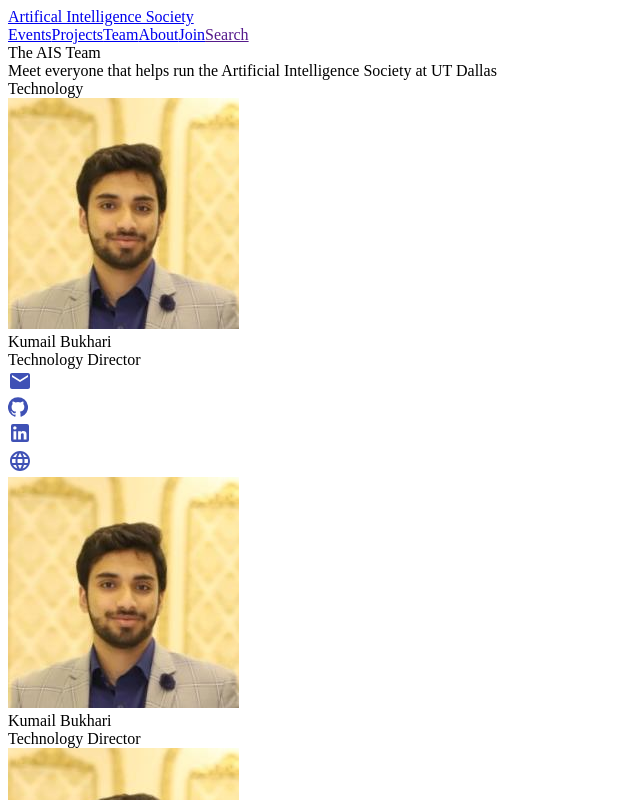
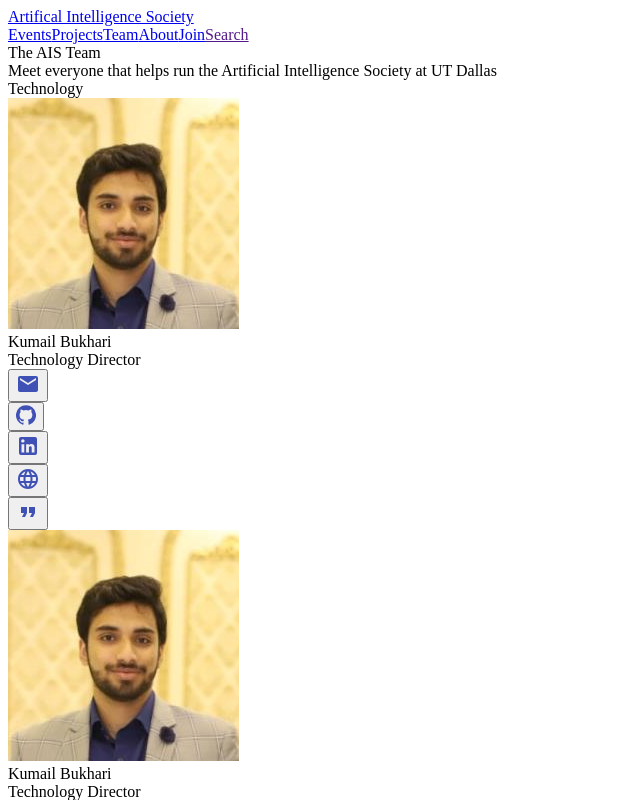
Before and after one commit to aisutd/org-site, a Next.js app: page /team in a window 1280 px wide. Shown: the top 800 px of the page, without its empty margins (0-640 px from the left). Built offline with nearby package versions, Linux system fonts and the light colour scheme.

Commit message:
Team Page Done Pending Officer Data

```diff
--- a/components/team/OfficerItem.tsx
+++ b/components/team/OfficerItem.tsx
@@ -1,5 +1,6 @@
+import { useState } from 'react';
 import { Officer } from '../../lib/types';
-import { Email, GitHub, LinkedIn, Language } from '@material-ui/icons';
+import { Email, GitHub, LinkedIn, Language, FormatQuote } from '@material-ui/icons';
 import Link from 'next/link';
 
 interface OfficerItemProps {
@@ -9,11 +10,15 @@ interface OfficerItemProps {
 function emailLink(officer: Officer) {
   if (officer.email) {
     return (
+      <div className="px-2">
         <Link href={'mailto: ' + officer.email}>
+          <button className="transition duration-200 ease-in-out transform hover:-translate-y-1 hover:scale-110">
             <a>
               <Email color="primary" />
             </a>
+          </button>
         </Link>
+      </div>
     );
   }
 }
@@ -21,11 +26,15 @@ function emailLink(officer: Officer) {
 function githubLink(officer: Officer) {
   if (officer.github) {
     return (
+      <div className="px-2">
         <Link href={'https://github.com/' + officer.github}>
+          <button className="transition duration-200 ease-in-out transform hover:-translate-y-1 hover:scale-110">
             <a target="_blank">
               <GitHub color="primary" fontSize="small" />
             </a>
+          </button>
         </Link>
+      </div>
     );
   }
 }
@@ -33,11 +42,15 @@ function githubLink(officer: Officer) {
 function linkedInLink(officer: Officer) {
   if (officer.linkedInUrl) {
     return (
+      <div className="px-2">
         <Link href={officer.linkedInUrl}>
+          <button className="transition duration-200 ease-in-out transform hover:-translate-y-1 hover:scale-110">
             <a target="_blank">
               <LinkedIn color="primary" />
             </a>
+          </button>
         </Link>
+      </div>
     );
   }
 }
@@ -45,11 +58,54 @@ function linkedInLink(officer: Officer) {
 function personalLink(officer: Officer) {
   if (officer.personalWeb) {
     return (
+      <div className="px-2">
         <Link href={officer.personalWeb}>
+          <button className="transition duration-200 ease-in-out transform hover:-translate-y-1 hover:scale-110">
             <a target="_blank">
               <Language color="primary" />
             </a>
+          </button>
         </Link>
+      </div>
+    );
+  }
+}
+
+function personalQuote(officer: Officer) {
+  if (officer.quote) {
+    const [isHovering, setIsHovering] = useState(false);
+    const handleMouseOver = () => {
+      setIsHovering(true);
+    };
+    const handleMouseOut = () => {
+      setIsHovering(false);
+    };
+    const QuoteIcon = ({ handleMouseOver, handleMouseOut }) => {
+      return (
+        <div className="px-2">
+          <button
+            onMouseEnter={handleMouseOver}
+            onMouseLeave={handleMouseOut}
+            className="transition duration-200 ease-in-out transform hover:-translate-y-1 hover:scale-110"
+          >
+            <FormatQuote color="primary" />
+          </button>
+        </div>
+      );
+    };
+    const HoverCard = () => {
+      return (
+        <div className="absolute">
+          <div className="bg-ais-white shadow-xl p-4 rounded-xl">{officer.quote}</div>
+        </div>
+      );
+    };
+    return (
+      <div>
+        {/* Hover over this div to hide/show <HoverText /> */}
+        <QuoteIcon handleMouseOver={handleMouseOver} handleMouseOut={handleMouseOut} />
+        {isHovering && <HoverCard />}
+      </div>
     );
   }
 }
@@ -64,6 +120,7 @@ export default function OfficerItem({ officer }: OfficerItemProps) {
   const officerGitHub = githubLink(officer);
   const officerLinkedIn = linkedInLink(officer);
   const officerPersonal = personalLink(officer);
+  const officerQuote = personalQuote(officer);
   return (
     <div className="bg-ais-white rounded-lg  h-96 w-72">
       <div className="flex justify-center">
@@ -74,10 +131,11 @@ export default function OfficerItem({ officer }: OfficerItemProps) {
         <div className="text-lg text-center font-light py-2">{title}</div>
       </div>
       <div className="flex justify-center pt-1">
-        <div className="px-2">{officerEmail}</div>
-        <div className="px-2">{officerGitHub}</div>
-        <div className="px-2">{officerLinkedIn}</div>
-        <div className="px-2">{officerPersonal}</div>
+        {officerEmail}
+        {officerGitHub}
+        {officerLinkedIn}
+        {officerPersonal}
+        {officerQuote}
       </div>
     </div>
   );
--- a/lib/types.ts
+++ b/lib/types.ts
@@ -164,6 +164,11 @@ export interface Officer {
    * Officer's personal website
    */
   personalWeb?: string;
+
+  /**
+   * Officer's personal quote/blurb
+   */
+  quote?: string;
 }
 
 /**
--- a/pages/api/officer.ts
+++ b/pages/api/officer.ts
@@ -12,6 +12,7 @@ const OFFICERS_MAP: { [key: string]: Officer } = {
     github: 'KumailB',
     linkedInUrl: 'https://www.linkedin.com/in/kumail-bu/',
     personalWeb: 'https://kumailb.github.io',
+    quote: 'Lorem ipsum dolor sit amet, consectetur adipiscing elit, sed do eiusmod tempor incididunt ut labore et dolore magna aliqua. Mauris commodo quis imperdiet massa.!',
     dateJoined: new Date('2021-05-21').toISOString(),
   },
   'Kumail Bukhari1': {
@@ -32,6 +33,7 @@ const OFFICERS_MAP: { [key: string]: Officer } = {
   'Kumail Bukhari4': {
     name: 'Kumail Bukhari',
     title: 'Technology Director',
+    quote: 'Lorem ipsum dolor sit amet, consectetur adipiscing elit, sed do eiusmod tempor incididunt ut labore et dolore magna aliqua. Mauris commodo quis imperdiet massa.!',
     dateJoined: new Date('2021-05-21').toISOString(),
   },
 };
```
Lines whose indentation alone changed are shown as unchanged.
